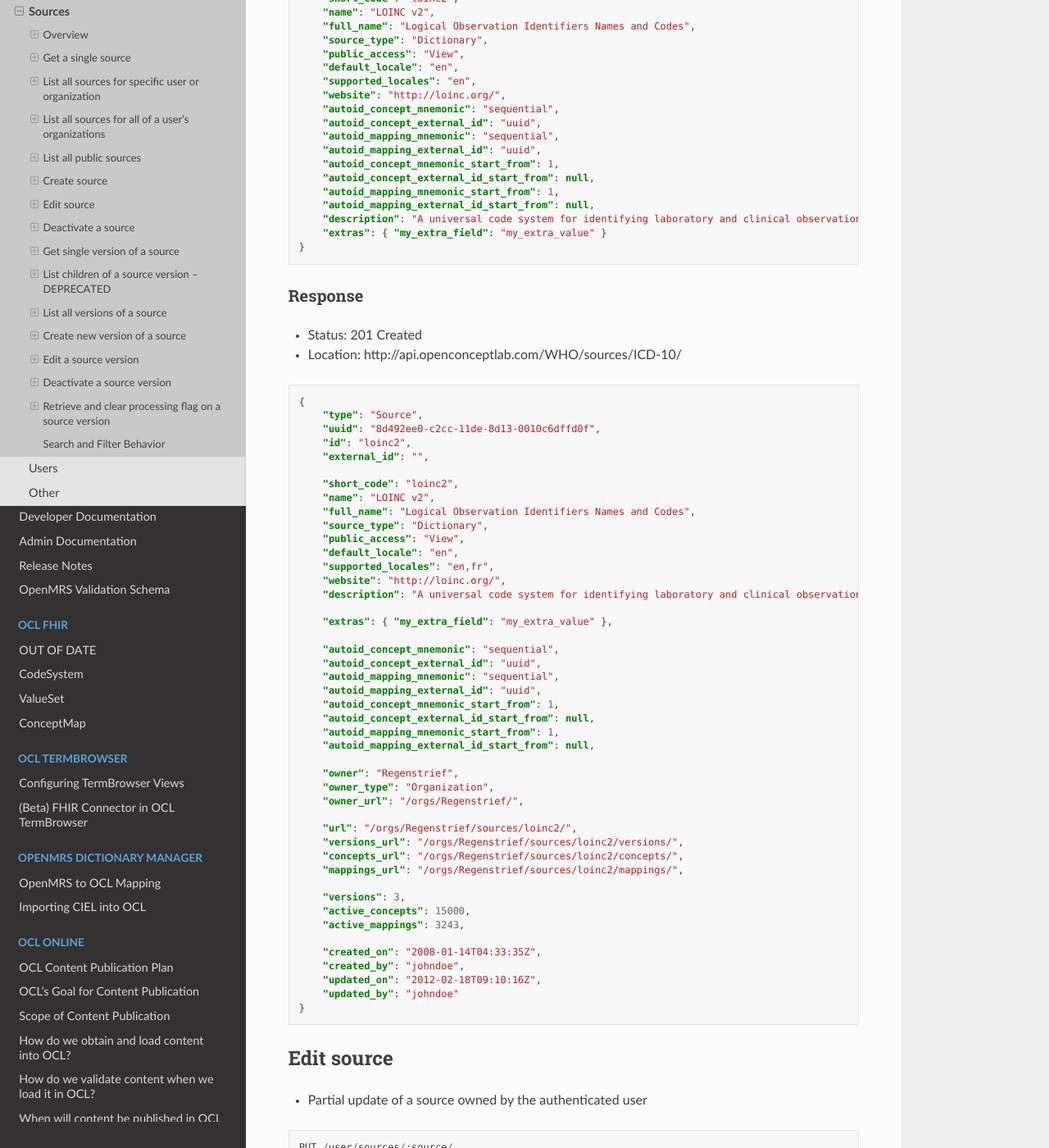
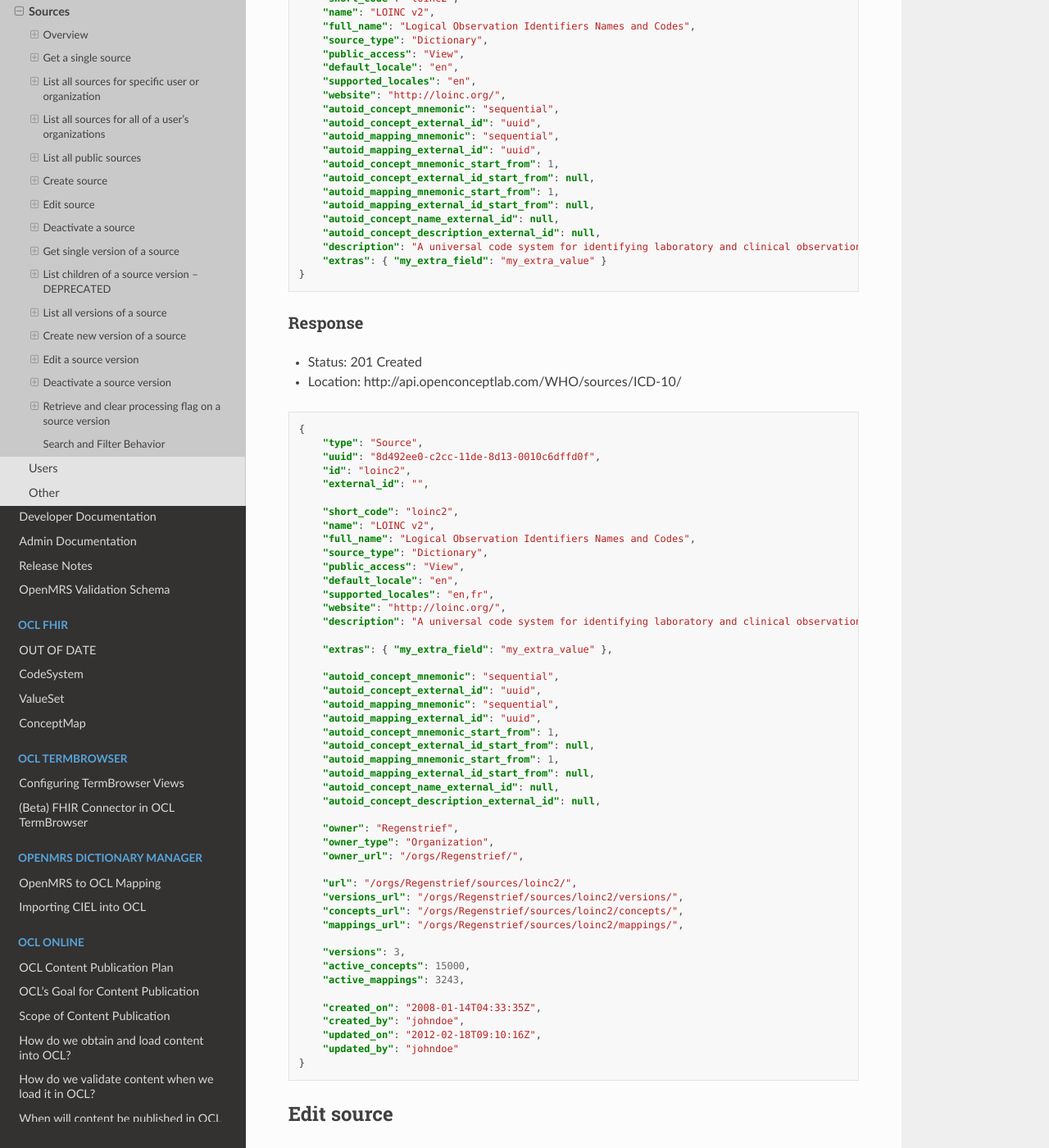
Before and after one commit to OpenConceptLab/ocl-docs, a Sphinx documentation site: the page built from docs/source/oclapi/apireference/sources.md, in a window 1280 px wide and 1400 px high, scrolled down 7802 px. Shown: the whole window at 82% size. Built offline with Sphinx 7.4.7 and the Read the Docs theme 2.0.0, drawn with Linux system fonts in a browser that asks for light colours.

Commit message:
Updated example

```diff
--- a/docs/source/oclapi/apireference/sources.md
+++ b/docs/source/oclapi/apireference/sources.md
@@ -257,6 +257,8 @@ POST /orgs/:org/sources/
     "autoid_concept_external_id_start_from": null,
     "autoid_mapping_mnemonic_start_from": 1,
     "autoid_mapping_external_id_start_from": null,
+    "autoid_concept_name_external_id": null,
+    "autoid_concept_description_external_id": null,
     "description": "A universal code system for identifying laboratory and clinical observations.",
     "extras": { "my_extra_field": "my_extra_value" }
 }
@@ -292,6 +294,8 @@ POST /orgs/:org/sources/
     "autoid_concept_external_id_start_from": null,
     "autoid_mapping_mnemonic_start_from": 1,
     "autoid_mapping_external_id_start_from": null,
+    "autoid_concept_name_external_id": null,
+    "autoid_concept_description_external_id": null,
 
     "owner": "Regenstrief",
     "owner_type": "Organization",
```
